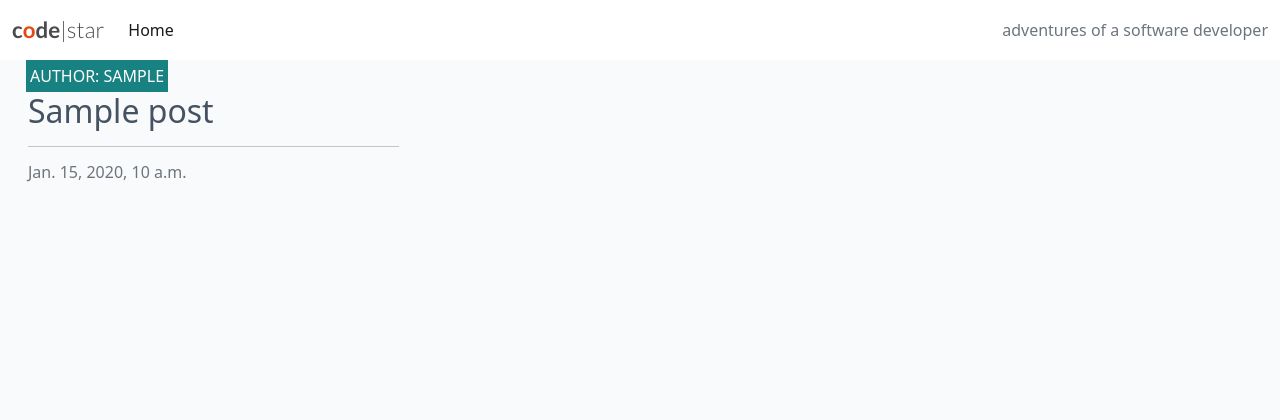
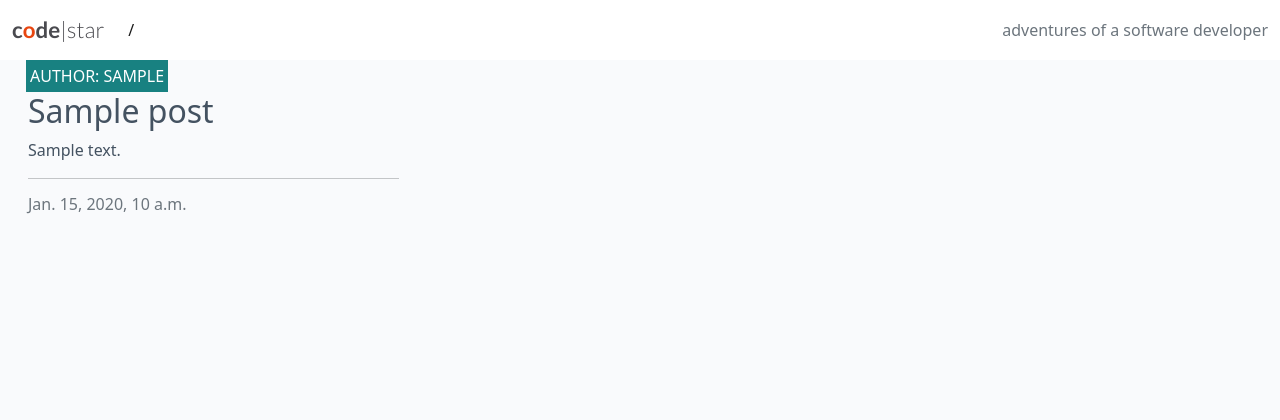
Before and after one commit to kctffs/django-blog-rerun, a Django app: page / in a window 1280 px wide. Shown: the top 420 px of the page. Run offline with Django 4.2, Linux system fonts and the light colour scheme; tables that the repository leaves empty hold one stand-in row (values such as "Sample post").

Commit message:
variable and controle structure

```diff
--- a/blog/templates/blog/index.html
+++ b/blog/templates/blog/index.html
@@ -20,6 +20,7 @@
                             </div>
                             <a href="#" class="post-link">
                                 <h2 class="card-title">{{ post.title }}</h2>
+                                <p class="card-text">{{ post.excerpt }}</p>
                             </a>
 
                             <hr />
--- a/templates/base.html
+++ b/templates/base.html
@@ -39,7 +39,7 @@
                 <ul class="navbar-nav me-auto mb-2 mb-lg-0">
                     <li class="nav-item">
                         <a class="nav-link {% if request.path == home_url %}active{% endif %}" aria-current="page"
-                            href="#">Home</a>
+                            href="#">{% url 'home' %}</a>
                     </li>
 
                 </ul>
```
